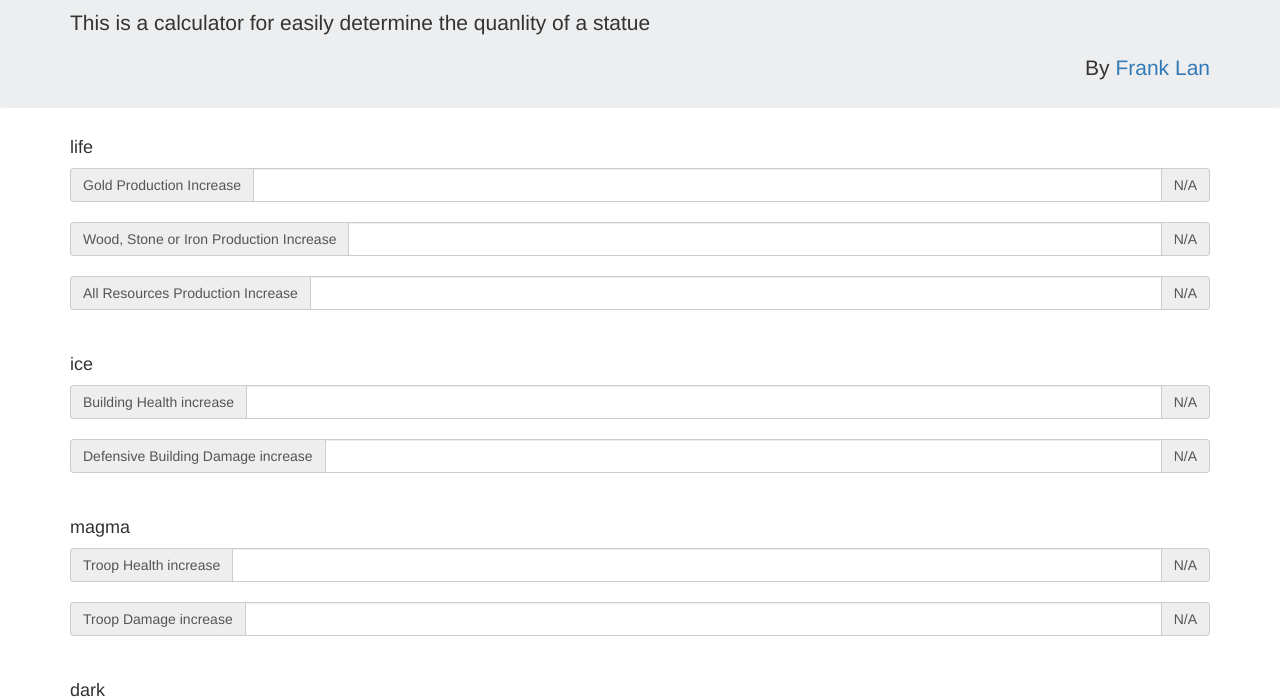
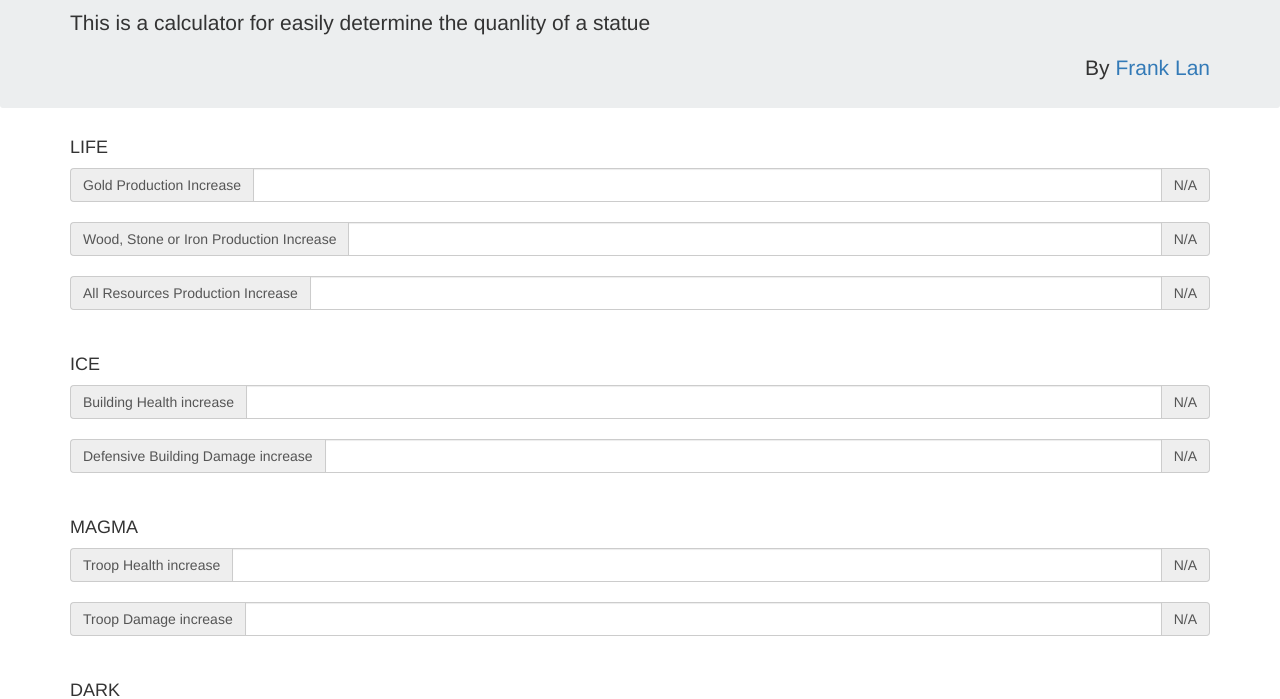
Before and after one commit to tlan16/boom-beach-statue-calc, a plain HTML site: page index.html in a window 1280 px wide. Shown: the part 101-800 px from the top of the page. Drawn offline with nearby package versions, Linux system fonts and the light colour scheme; some packages are replaced by stand-ins of ours; a script that the page names is missing.

Commit message:
group_type | uppercase

```diff
--- a/index.html
+++ b/index.html
@@ -24,7 +24,7 @@
 			<fieldset class="form-group" ng-repeat="(group_type, group_data) in statues">
 				<div class="card">
 					<div class="card-block">
-						<h4 class="card-title">{{group_type}}</h4>
+						<h4 class="card-title">{{group_type | uppercase}}</h4>
 						<div ng-repeat="(item_type, item_data) in statues[group_type]">
 							<div class="input-group" ng-init="input = ''">
 								<span class="input-group-addon">{{item_data.name}}</span>
```
